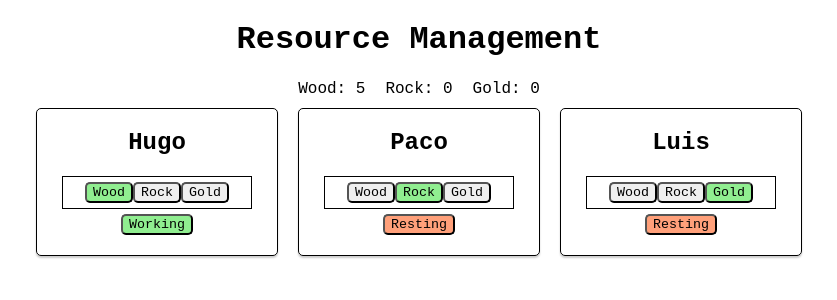
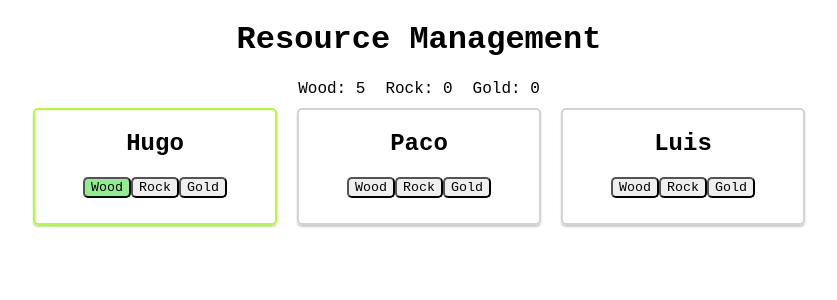
Before and after one commit to pinguinosod/resource-management, a React (Create React App) app: page / in a window 1280 px wide. Shown: the top 300 px of the page, without its empty margins (221-1058 px from the left). Built offline with nearby package versions, Linux system fonts and the light colour scheme.

Commit message:
UI Enhancements

```diff
--- a/src/Worker/Tasks/Tasks.css
+++ b/src/Worker/Tasks/Tasks.css
@@ -1,7 +1,5 @@
 .Tasks {
-  padding: 5px;
   margin: 5px;
-  border: 1px solid black;
 }
 
 button.selected {
--- a/src/Worker/Tasks/Tasks.js
+++ b/src/Worker/Tasks/Tasks.js
@@ -8,8 +8,17 @@ const Tasks = (props) => {
         {
           props.resources.map(resource => {
             return <button key={resource.id}
-              className={resource.id === props.gathers ? 'selected' : ''}
-              onClick={() => props.taskChangeHandler(resource.id)}>
+              className={
+                resource.id === props.gathers && props.working ? 'selected' : ''
+              }
+              onClick={
+                () => {
+                  props.taskChangeHandler(resource.id)
+                  if (!props.working || (props.working && resource.id === props.gathers)) {
+                    props.workToggleHandler()
+                  }
+                }
+              }>
               {resource.name}
             </button>
           })
--- a/src/Worker/Worker.css
+++ b/src/Worker/Worker.css
@@ -1,6 +1,6 @@
 .Worker {
   display: inline-block;
-  border: 1px solid black;
+  border: 2px solid;
   box-shadow: 0 2px 2px #ccc;
   width: 200px;
   padding: 0 20px 20px;
@@ -8,10 +8,10 @@
   border-radius: 5px;
 }
 
-button.working {
-  background-color: lightgreen;
+.Worker.active {
+  border-color: greenyellow;
 }
 
-button.resting {
-  background-color: lightsalmon;
+.Worker.idle {
+  border-color: lightgray;
 }
--- a/src/Worker/Worker.js
+++ b/src/Worker/Worker.js
@@ -4,18 +4,14 @@ import './Worker.css'
 
 const Worker = (props) => {
   return (
-    <div className="Worker">
+    <div className={props.working ? 'Worker active' : 'Worker idle'}>
       <h2>{props.name}</h2>
       <Tasks
         gathers={props.gathers}
         resources={props.resources}
-        taskChangeHandler={props.taskChangeHandler} />
-      <div>
-        <button className={props.working ? 'working' : 'resting'}
-          onClick={props.workToggleHandler}>
-          {props.working ? 'Working' : 'Resting'}
-        </button>
-      </div>
+        working={props.working}
+        taskChangeHandler={props.taskChangeHandler}
+        workToggleHandler={props.workToggleHandler}/>
     </div>
   )
 }
```
Also changed, not shown: src/App.css (line endings or trailing spaces), src/index.css (line endings or trailing spaces).
